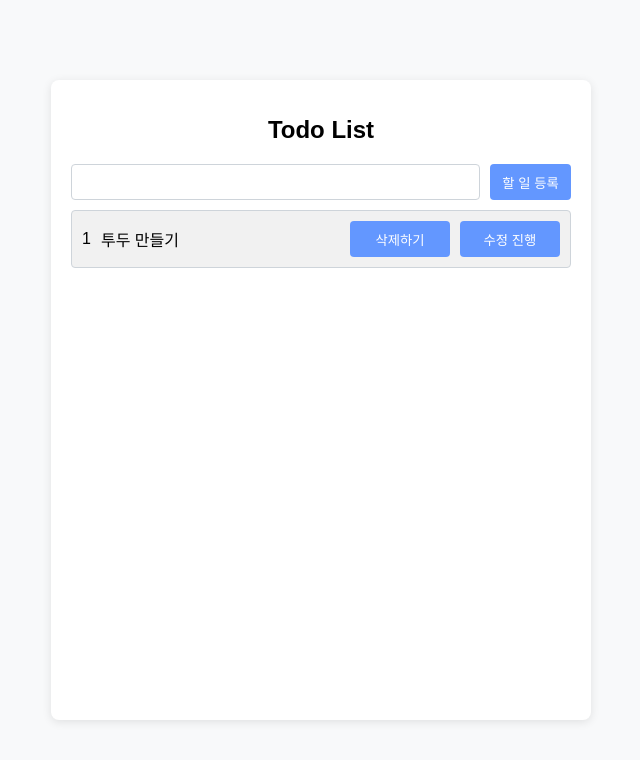
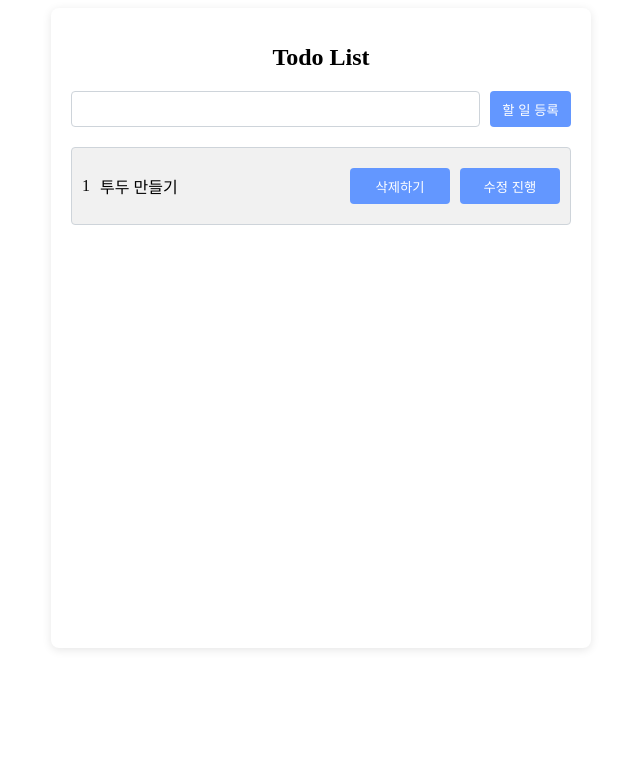
Before and after one commit to SWUUMC-7th/7th_SWUWEB, a React (Vite) app in the folder 쏘_박소현/week8/TodoList/: page / in a window 1280 px wide. Shown: the top 760 px of the page, without its empty margins (319-959 px from the left). Built offline with nearby package versions, Linux system fonts and the light colour scheme.

Commit message:
FEAT: styled-components로 변경

```diff
--- a/쏘_박소현/week8/TodoList/src/App.css
+++ b/쏘_박소현/week8/TodoList/src/App.css
@@ -8,72 +8,3 @@ body {
   align-items: center;
   height: 100vh;
 }
-
-.container {
-  background-color: white;
-  border-radius: 8px;
-  box-shadow: 0 2px 10px rgba(0, 0, 0, 0.1);
-  padding: 20px;
-  width: 500px;
-  min-height: 600px;
-}
-
-h1 {
-  font-size: 24px;
-  margin-bottom: 20px;
-  text-align: center;
-}
-
-p {
-  margin: 0;
-}
-
-button {
-  width: 100px;
-  height: 36px;
-  background-color: rgb(99, 151, 255);
-  border: none;
-  border-radius: 4px;
-  color: white;
-  cursor: pointer;
-  transition: background-color 0.3s;
-}
-
-.button:hover {
-  background-color: rgb(77, 131, 240);
-}
-
-.todoContainer {
-  display: flex;
-  gap: 10px;
-  margin: 10px 0;
-  align-items: center;
-  padding: 10px;
-  border: 1px solid #ced4da;
-  border-radius: 4px;
-  background-color: #f1f1f1;
-  justify-content: space-between;
-}
-
-.addTodo {
-  display: flex;
-  gap: 10px;
-}
-
-input {
-  border: 1px solid #ced4da;
-  border-radius: 4px;
-  padding: 8px;
-  width: 100%;
-}
-
-.buttonContainer{
-  display: flex;
-  gap: 10px
-}
-
-.todoText{
-  display: flex;
-  gap: 10px;
-  align-items: center;
-}
--- a/쏘_박소현/week8/TodoList/src/App.jsx
+++ b/쏘_박소현/week8/TodoList/src/App.jsx
@@ -1,14 +1,30 @@
 import { TodoProvider } from "./context/TodoContext";
 import TodoList from "./components/TodoList";
-import './App.css';
+import styled from "styled-components";
+
+const Container = styled.div`
+  background-color: white;
+  border-radius: 8px;
+  box-shadow: 0 2px 10px rgba(0, 0, 0, 0.1);
+  padding: 20px;
+  width: 500px;
+  min-height: 600px;
+  margin: auto;
+`;
+
+const Title = styled.h1`
+  font-size: 24px;
+  margin-bottom: 20px;
+  text-align: center;
+`;
 
 function App() {
   return (
     <TodoProvider>
-      <div className="container">
-        <h1>Todo List</h1>
+      <Container>
+        <Title>Todo List</Title>
         <TodoList />
-      </div>
+      </Container>
     </TodoProvider>
   );
 }
--- a/쏘_박소현/week8/TodoList/src/components/Button.jsx
+++ b/쏘_박소현/week8/TodoList/src/components/Button.jsx
@@ -1,9 +1,25 @@
+import styled from "styled-components";
+
+const StyledButton = styled.button`
+  width: 100px;
+  height: 36px;
+  background-color: rgb(99, 151, 255);
+  border: none;
+  border-radius: 4px;
+  color: white;
+  cursor: pointer;
+  transition: background-color 0.3s;
+
+  &:hover {
+    background-color: rgb(77, 131, 240);
+  }
+`;
 
 const Button = ({ onClick, children, type = "button" }) => {
   return (
-    <button onClick={onClick} type={type}>
+    <StyledButton onClick={onClick} type={type}>
       {children}
-    </button>
+    </StyledButton>
   );
 };
 
--- a/쏘_박소현/week8/TodoList/src/components/Input.jsx
+++ b/쏘_박소현/week8/TodoList/src/components/Input.jsx
@@ -1,7 +1,15 @@
+import styled from "styled-components";
+
+const StyledInput = styled.input`
+  border: 1px solid #ced4da;
+  border-radius: 4px;
+  padding: 8px;
+  width: 100%;
+`;
 
 const Input = ({ value, onChange, type = "text", defaultValue }) => {
   return (
-    <input
+    <StyledInput
       type={type}
       value={value}
       defaultValue={defaultValue}
--- a/쏘_박소현/week8/TodoList/src/components/TodoList.jsx
+++ b/쏘_박소현/week8/TodoList/src/components/TodoList.jsx
@@ -1,6 +1,36 @@
+import styled from "styled-components";
 import { useTodos } from "../context/TodoContext";
 import Button from "./Button";
 import Input from "./Input";
+
+const AddTodo = styled.form`
+  display: flex;
+  gap: 10px;
+  margin-bottom: 20px;
+`;
+
+const TodoContainer = styled.div`
+  display: flex;
+  gap: 10px;
+  margin: 10px 0;
+  align-items: center;
+  padding: 10px;
+  border: 1px solid #ced4da;
+  border-radius: 4px;
+  background-color: #f1f1f1;
+  justify-content: space-between;
+`;
+
+const ButtonContainer = styled.div`
+  display: flex;
+  gap: 10px;
+`;
+
+const TodoText = styled.div`
+  display: flex;
+  gap: 10px;
+  align-items: center;
+`;
 
 const TodoList = () => {
   const {
@@ -20,34 +50,27 @@ const TodoList = () => {
 
   return (
     <div>
-      <form onSubmit={handleSubmit}>
-        <div className="addTodo">
+      <AddTodo onSubmit={handleSubmit}>
         <Input value={text} onChange={(e) => setText(e.target.value)} />
         <Button onClick={addTodo} type="submit">
           할 일 등록
         </Button>
-        </div>
-      </form>
+      </AddTodo>
       <div>
         {todos.map((todo) => (
-          <div key={todo.id} className="todoContainer">
-            <div style={{ display: "flex", gap: "5px" }}>
+          <TodoContainer key={todo.id}>
+            <TodoText>
+              <p>{todo.id}</p>
               {editingId === todo.id ? (
-                <div className="todoText">
-                  <p>{todo.id}</p>
                 <Input
                   defaultValue={todo.task}
                   onChange={(e) => setEditText(e.target.value)}
                 />
-                </div>
               ) : (
-                <div className="todoText">
-                  <p>{todo.id}</p>
                 <p>{todo.task}</p>
-                </div>
               )}
-            </div>
-            <div className="buttonContainer">
+            </TodoText>
+            <ButtonContainer>
               <Button onClick={() => deleteTodo(todo.id)}>삭제하기</Button>
               {editingId === todo.id ? (
                 <Button onClick={() => updateTodo(editingId, editText)}>
@@ -56,8 +79,8 @@ const TodoList = () => {
               ) : (
                 <Button onClick={() => setEditingId(todo.id)}>수정 진행</Button>
               )}
-            </div>
-          </div>
+            </ButtonContainer>
+          </TodoContainer>
         ))}
       </div>
     </div>
```
Lines whose indentation alone changed are shown as unchanged.
